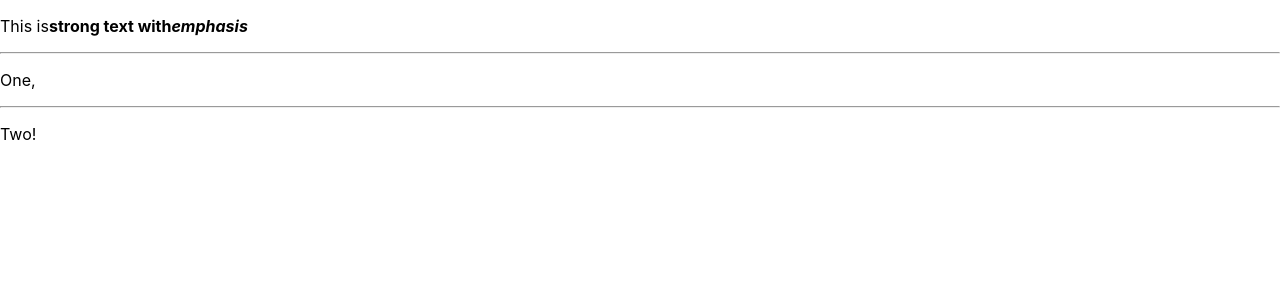
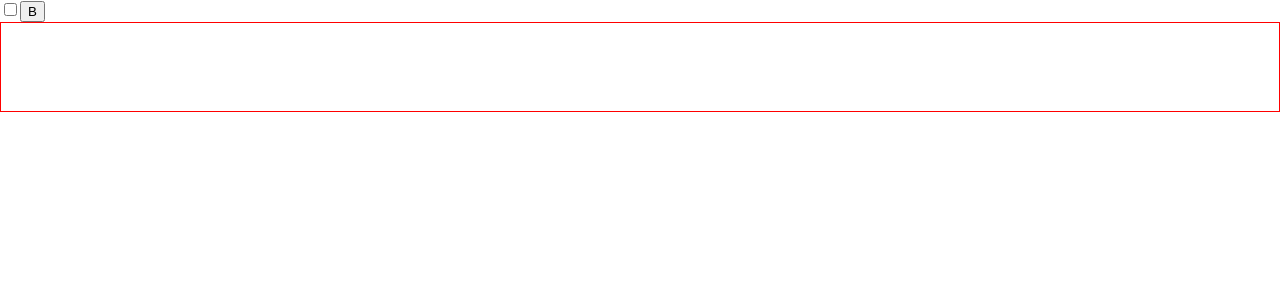
Before and after one commit to YacheLee/react-prosemirror-example, a React (Create React App) app: page / in a window 1280 px wide. Shown: the top 300 px of the page. Built offline with nearby package versions, Linux system fonts and the light colour scheme.

Commit message:
trying to obtain the state for strong button

```diff
--- a/src/App.js
+++ b/src/App.js
@@ -1,44 +1,66 @@
-import React, {useEffect, useRef} from 'react';
-import {schema} from "prosemirror-schema-basic"
+import React, {useEffect, useRef, useState} from 'react';
+import {Schema} from 'prosemirror-model';
 import {EditorState} from "prosemirror-state"
+//import {EditorState} from "prosemirror-example-setup"
 import {EditorView} from "prosemirror-view"
+import {toggleMark} from "prosemirror-commands"
 import './App.css';
 
+function markActive(state, type) {
+    var ref = state.selection;
+    var from = ref.from;
+    var $from = ref.$from;
+    var to = ref.to;
+    var empty = ref.empty;
+    if (empty) { return type.isInSet(state.storedMarks || $from.marks()) }
+    else { return state.doc.rangeHasMark(from, to, type) }
+}
+
 function App() {
+    const [isLoading, setIsLoading] = useState(true);
+    const [schema, setSchema] = useState(null);
+    const [editorView, setEditorView] = useState(null);
     const editor = useRef(null);
-    const content = useRef(null);
 
     useEffect(() => {
-        let doc = schema.node('doc', null, [
-            schema.node('paragraph', null, [schema.text("One,")]),
-            schema.node('horizontal_rule'),
-            schema.node('paragraph', null, [schema.text("Two!")])
-        ])
-        let state = EditorState.create({
-            doc
+        setIsLoading(true);
+        const _schema = new Schema({
+            nodes: {
+                doc: {content: "paragraph+"},
+                paragraph: {
+                    content: "text*",
+                    toDOM(node) { return ["p", 0] }
+                },
+                text: {inline: true}
+            },
+            marks: {
+                strong: {
+                    toDOM: ()=>{
+                        return ['strong', 0];
+                    }
+                }
+            }
+        });
+        const _editorState = EditorState.create({
+            schema: _schema,
         })
-        let view = new EditorView(editor.current, {state, dispatchTransaction(transaction){
-            console.log('Document size went from ', transaction.before.content.size, 'to', transaction.doc.content.size);
-            let newState = view.state.apply(transaction);
-            console.log(newState);
-            view.updateState(newState);
-        }})
-    });
-  return (
-    <div className="ProseMirror-example-setup-style">
-        <div ref={content}>
-            <p>
-                This is
-                <strong>
-                    strong text with
-                    <em>emphasis</em>
-                </strong>
-            </p>
-            <hr />
+        const _editorView = new EditorView(editor.current, {state: _editorState})
+        setSchema(_schema);
+        setEditorView(_editorView);
+        setIsLoading(false);
+    }, [isLoading]);
+
+    return (
+        <div className="ProseMirror-example-setup-style">
+            {!isLoading && <input type="checkbox" checked={!!markActive(editorView.state, schema.marks.strong)} />}
+            {!isLoading && <button onClick={()=>{
+                const command = toggleMark(schema.marks.strong);
+                command(editorView.state, editorView.dispatch, editorView);
+                console.log(markActive(editorView.state, schema.marks.strong));
+            }}>B</button>}
+            <div style={{border: "solid 1px red"}} ref={editor} />
         </div>
-      <div ref={editor} />
-    </div>
-  );
+    );
 }
 
 export default App;
```
